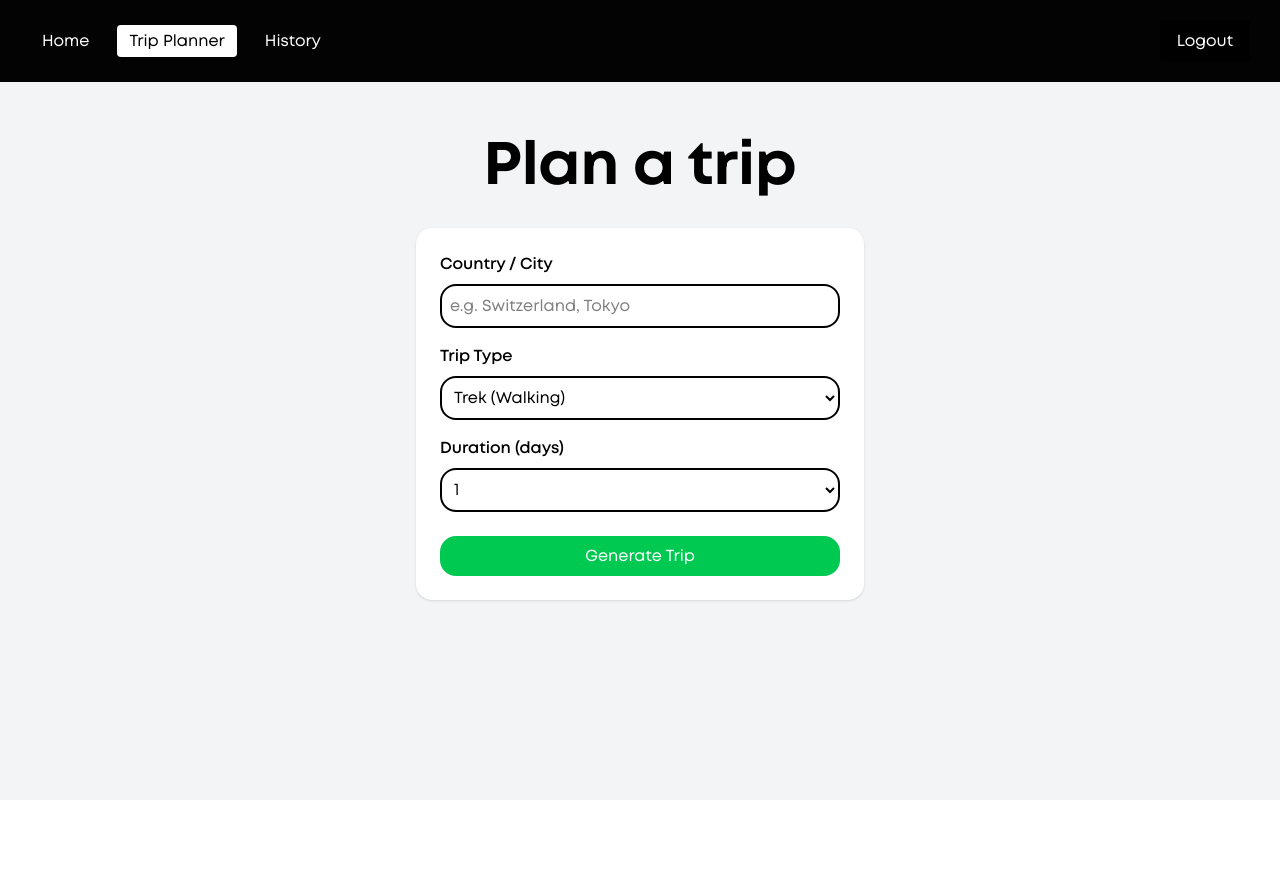
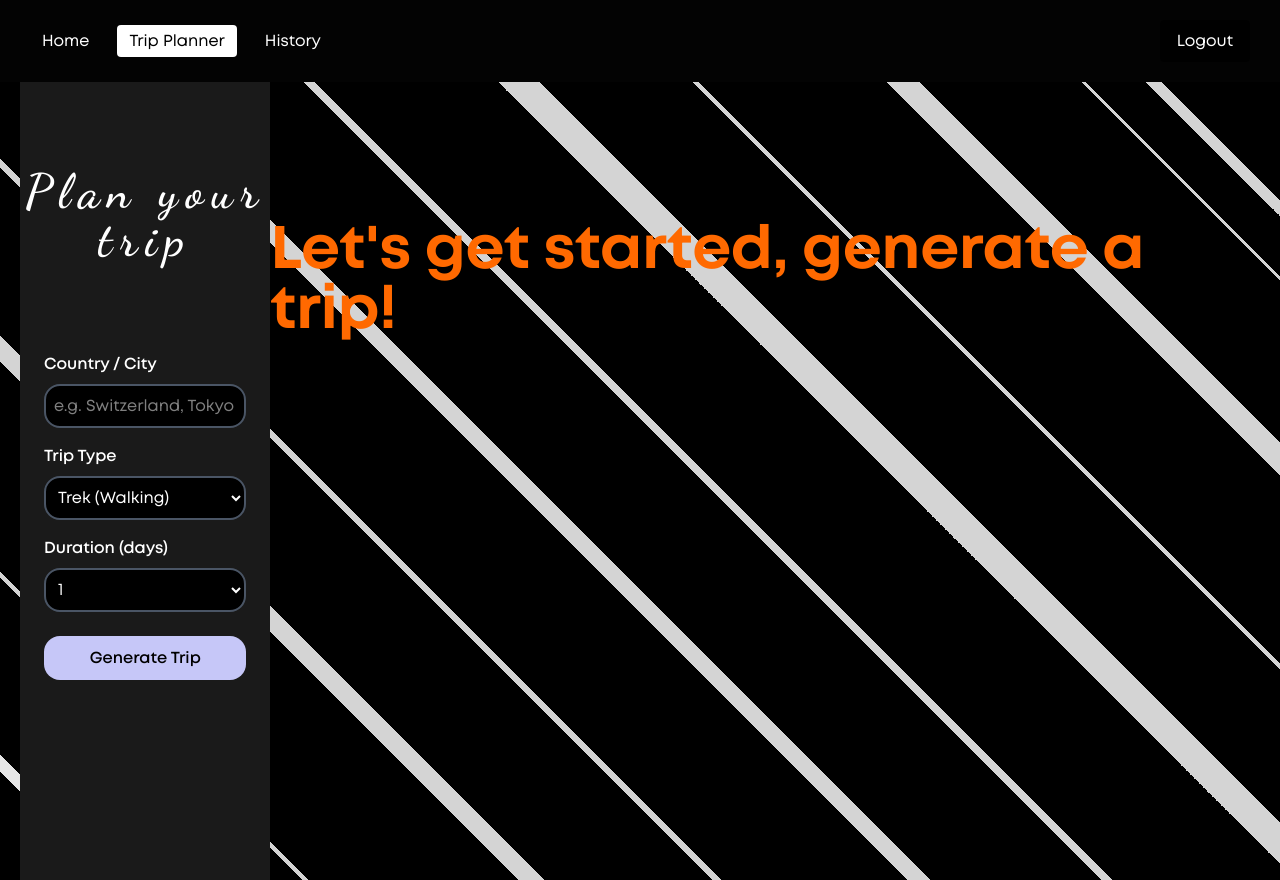
Before and after one commit to Ariel-Yitzhaki/Final-Project-WEB-dev, a Next.js app in the folder nextjs-app/: page /planning in a window 1280 px wide. Before the commit the page ends 800 px from the top, so only its background shows below. Built offline with nearby package versions, Linux system fonts and the light colour scheme.

Commit message:
UI changes for planning

```diff
--- a/nextjs-app/src/app/(main)/history/components/HistoryClient.js
+++ b/nextjs-app/src/app/(main)/history/components/HistoryClient.js
@@ -47,7 +47,7 @@
     return (
         <div className="min-h-screen bg-gray-100 p-8 pt-24">
             <div className="flex justify-center items-center mb-6 relative">
-                <h1 className="text-3xl font-bold text-center text-black">History</h1>
+                <h1 className="text-4xl font-bold text-center text-black" style={{ paddingTop: '40px', paddingBottom: '40px' }}>History</h1>
                 {/* Toggle delete mode - shows/hides delete buttons on cards */}
                 <button
                     onClick={() => setDeleteMode(!deleteMode)}
@@ -124,10 +124,10 @@
                             height: '475px',
                             position: 'absolute',
                             top: `${mapTop + 155}px`,
-                            left: 'calc(50% + 448px + 34px - 220px)',
+                            left: 'calc(50% + 448px + 34px - 85px)',
                             borderRadius: '18px',
                             overflow: 'hidden',
-                            border: '6px solid hsla(0, 23%, 98%, 0.82)',
+                            border: '3px solid hsla(0, 0%, 0%, 0.88)',
                             boxShadow: '0px 3px 25px rgba(0, 0, 0, 0.35)',
                             zIndex: 10,
                         }}>
--- a/nextjs-app/src/app/(main)/page.js
+++ b/nextjs-app/src/app/(main)/page.js
@@ -16,17 +16,17 @@
           backgroundPosition: 'center',
           backgroundRepeat: 'no-repeat'
         }}>
-        <h1 className="text-8xl font-bold text-black mb-8 px-8 py-4 rounded-2xl" style={{ backgroundColor: 'rgba(255, 255, 255, 0.9)' }}>מסלול טיולים אפקה 2026</h1>
+        <h1 className="text-8xl font-bold text-black mb-8 px-8 py-4 rounded-4xl border-4 border-black" style={{ backgroundColor: 'rgba(255, 255, 255, 0.9)' }}>מסלול טיולים אפקה 2026</h1>
         <div className="flex gap-20 mt-20">
           <Link
             href="/planning"
-            className="bg-blue-500 text-2xl text-white px-20 py-10 rounded hover:bg-blue-700"
+            className="bg-black text-2xl text-white font-bold px-20 py-10 rounded-2xl hover:bg-white hover:text-black border-2 border-black"
           >
             Plan a Trip
           </Link>
           <Link
             href="/history"
-            className="bg-gray-500 text-2xl text-white px-20 py-10 rounded hover:bg-gray-700"
+            className="bg-gray-500 text-2xl text-white font-bold px-20 py-10 rounded-2xl hover:bg-white hover:text-black border-2 border-gray-600"
           >
             Trip History
           </Link>
--- a/nextjs-app/src/app/(main)/planning/components/PlanningForm.js
+++ b/nextjs-app/src/app/(main)/planning/components/PlanningForm.js
@@ -8,24 +8,22 @@
     }, [tripType]);
 
     return (
-        <form onSubmit={onSubmit} className="max-w-md mx-auto bg-white p-6 rounded-2xl shadow">
+        <form onSubmit={onSubmit} className="p-6" style={{ backgroundColor: '#1A1A1A', paddingTop: '80px' }}>
             {/* Location input */}
-            <label className="block mb-2 text-black font-semibold">Country / City</label>
+            <label className="block mb-2 text-white font-semibold">Country / City</label>
             <input type="text" value={location} onChange={(e) => setLocation(e.target.value)}
-                className="w-full p-2 mb-4 border-2 rounded-2xl text-black" placeholder="e.g. Switzerland, Tokyo" required />
-
+                className="w-full p-2 mb-4 border-2 border-gray-600 rounded-2xl text-white bg-black" placeholder="e.g. Switzerland, Tokyo" required />
             {/* Trip type selector */}
-            <label className="block mb-2 text-black font-semibold">Trip Type</label>
+            <label className="block mb-2 text-white font-semibold">Trip Type</label>
             <select value={tripType} onChange={(e) => setTripType(e.target.value)}
-                className="w-full p-2 mb-4 border-2 rounded-2xl text-black">
+                className="w-full p-2 mb-4 border-2 border-gray-600 rounded-2xl text-white bg-black">
                 <option value="trek">Trek (Walking)</option>
                 <option value="cycling">Cycling</option>
             </select>
-
             {/* Duration input - cycling requires minimum 2 days */}
-            <label className="block mb-2 text-black font-semibold">Duration (days)</label>
+            <label className="block mb-2 text-white font-semibold">Duration (days)</label>
             <select value={days} onChange={(e) => setDays(Number(e.target.value))}
-                className="w-full p-2 mb-4 border-2 rounded-2xl text-black" required>
+                className="w-full p-2 mb-4 border-2 border-gray-600 rounded-2xl text-white bg-black" required>
                 {tripType === "cycling" ? (
                     <>
                         <option value={2}>2</option>
@@ -40,7 +38,10 @@
                 )}
             </select>
             <button type="submit" disabled={loading}
-                className="w-full bg-green-500 text-white p-2 rounded-2xl hover:bg-green-600 disabled:bg-gray-400 mt-2">
+                className="w-full text-black font-semibold p-2 rounded-2xl disabled:bg-gray-400 mt-2 transition-all border-2 border-transparent"
+                style={{ backgroundColor: loading ? 'orange' : '#C6C7F8' }}
+                onMouseEnter={(e) => { if (!loading) { e.target.style.backgroundColor = '#8e8fd3'; e.target.style.borderColor = 'white'; } }}
+                onMouseLeave={(e) => { if (!loading) { e.target.style.backgroundColor = '#C6C7F8'; e.target.style.borderColor = 'transparent'; } }}>
                 {loading ? "Generating..." : "Generate Trip"}
             </button>
         </form>
--- a/nextjs-app/src/app/(main)/planning/error.js
+++ b/nextjs-app/src/app/(main)/planning/error.js
@@ -1,9 +1,12 @@
 "use client";
+import { Dancing_Script } from 'next/font/google';
+const dancingScript = Dancing_Script({ weight: '400', subsets: ['latin'] });
+
 // Error UI shown when planning page fails to load
 export default function PlanningError({ error, reset }) {
     return (
-        <div className="min-h-screen bg-gray-100 p-8 pt-24">
-            <h1 className="text-6xl font-bold mb-6 text-center text-black mt-10">Plan a trip</h1>
+        <div style={{ paddingTop: '80px', backgroundColor: '#000000', minHeight: '100vh' }}>
+            <h1 className={`${dancingScript.className} text-5xl text-center text-white py-2`} style={{ letterSpacing: '8px' }}>Plan your trip</h1>
             <p className="text-red-500 text-center mb-4">{error.message || "Something went wrong"}</p>
             {/* reset() re-renders the page segment, retrying the load */}
             <div className="text-center">
--- a/nextjs-app/src/app/(main)/planning/loading.js
+++ b/nextjs-app/src/app/(main)/planning/loading.js
@@ -1,9 +1,12 @@
 // Loading UI shown while planning page loads
+import { Dancing_Script } from 'next/font/google';
+const dancingScript = Dancing_Script({ weight: '400', subsets: ['latin'] });
+
 export default function PlanningLoading() {
     return (
-        <div className="min-h-screen bg-gray-100 p-8 pt-24">
-            <h1 className="text-6xl font-bold mb-6 text-center text-black mt-10">Plan a trip</h1>
-            <p className="text-center text-black">Loading Trip Generator...</p>
+        <div style={{ paddingTop: '80px', backgroundColor: '#000000', minHeight: '100vh' }}>
+            <h1 className={`${dancingScript.className} text-5xl text-center text-white py-2`} style={{ letterSpacing: '8px' }}>Plan your trip</h1>
+            <p className="text-center text-gray-400">Loading Trip Generator...</p>
         </div>
     );
 }
--- a/nextjs-app/src/app/(main)/planning/page.js
+++ b/nextjs-app/src/app/(main)/planning/page.js
@@ -5,6 +5,9 @@
 import PlanningForm from "./components/PlanningForm";
 import TripResults from "./components/TripResults";
 import dynamic from "next/dynamic";
+import { Dancing_Script } from 'next/font/google';
+
+const dancingScript = Dancing_Script({ weight: '600', subsets: ['latin'] });
 const TripMap = dynamic(() => import("@/components/TripMap"), { ssr: false });
 
 export default function PlanningPage() {
@@ -19,8 +22,10 @@
     const [weather, setWeather] = useState(null);
     const [image, setImage] = useState(null);
     const [saved, setSaved] = useState(false);
+    const [hasGenerated, setHasGenerated] = useState(false);
 
     async function handleSubmit(e) {
+        setHasGenerated(true);
         e.preventDefault();
         setLoading(true);
         setError("");
@@ -65,25 +70,70 @@
     }
 
     return (
-        <>
-            <div className="min-h-screen bg-gray-100 p-8 pt-24">
-                <h1 className="text-6xl font-bold mb-6 text-center text-black mt-10">Plan a trip</h1>
-                <div className="mt-8">
+        <div style={{
+            backgroundColor: '#000000',
+            backgroundImage: `linear-gradient(45deg,
+                transparent 5%, rgba(255,255,255,0.9) 5%, rgba(255,255,255,0.9) 5.8%,
+                transparent 5.8%, transparent 14%, rgba(255, 255, 255, 0.83) 14%, rgba(255,255,255,0.83) 14.3%,
+                transparent 14.3%, transparent 24%, rgba(255,255,255,0.83) 24%, rgba(255,255,255,0.83) 25.2%,
+                transparent 25.2%, transparent 33%, rgba(255,255,255,0.83) 33%, rgba(255,255,255,0.83) 33.4%,
+                transparent 33.4%, transparent 42%, rgba(255,255,255,0.83) 42%, rgba(255,255,255,0.83) 43.1%,
+                transparent 43.1%, transparent 51%, rgba(255,255,255,0.83) 51%, rgba(255,255,255,0.83) 51.5%,
+                transparent 51.5%, transparent 60%, rgba(255,255,255,0.83) 60%, rgba(255,255,255,0.83) 61.9%,
+                transparent 61.9%, transparent 69%, rgba(255,255,255,0.83) 69%, rgba(255,255,255,0.83) 69.3%,
+                transparent 69.3%, transparent 78%, rgba(255,255,255,0.83) 78%, rgba(255,255,255,0.83) 79.5%,
+                transparent 79.5%, transparent 87%, rgba(255,255,255,0.83) 87%, rgba(255,255,255,0.83) 87.2%,
+                transparent 87.2%, transparent 90%, rgba(255,255,255,0.83) 90%, rgba(255,255,255,0.83) 90.7%,
+                transparent 90.7%
+            )`,
+            minHeight: '100vh',
+        }}>
+            <div style={{
+                left: '0.04%',
+                right: '0.04%',
+                bottom: '0.09%',
+                display: 'flex',
+                paddingTop: '80px',
+            }}>
+                {/* Left panel - Planning Form */}
+                <div style={{
+                    position: 'relative',
+                    width: '19.57%',
+                    minHeight: '100vh',
+                    marginLeft: '20px',
+                    backgroundColor: '#1A1A1A',
+                    overflow: 'hidden',
+                }}>
+                    <h1 className={`${dancingScript.className} text-5xl text-center text-white py-2`} style={{ letterSpacing: '8px', marginTop: '80px' }}>Plan your trip</h1>
                     <PlanningForm {...{ location, setLocation, tripType, setTripType, days, setDays, loading }} onSubmit={handleSubmit} />
+                </div>
+
+                {/* Right panel - Results area */}
+                <div style={{
+                    flex: 1,
+                    minHeight: 'calc(100vh - 80px)',
+                    position: 'relative',
+                    backgroundColor: 'transparent',
+                }}>
+                    {!hasGenerated && (
+                        <div className="flex items-center justify-center h-full" style={{ paddingBottom: '400px' }}>
+                            <p className="font-bold text-orange-500 text-6xl">Let's get started, generate a trip!</p>
+                        </div>
+                    )}
                     {error && <p className="text-red-500 text-center mt-4">{error}</p>}
                     {result && (
-                        <div className="relative">
-                            <TripResults {...{ result, resultTripType, image, weather, saved }} onApprove={handleApprove} />
-                            {/* Map positioned to the right of the results card */}
+                        <div className="p-8 flex gap-6 items-start w-full">
+                            <div className="min-w-0" style={{ width: '1100px' }}>
+                                <TripResults {...{ result, resultTripType, image, weather, saved }} onApprove={handleApprove} />
+                            </div>
                             <div style={{
-                                width: '600px',
-                                height: '475px',
-                                position: 'absolute',
-                                top: '85px',
-                                left: 'calc(50% + 448px + 34px - 230px)',
-                                borderRadius: '18px',
+                                width: '800px',
+                                minWidth: '600px',
+                                height: '800px',
+                                marginTop: '2rem',
+                                borderRadius: '32px',
                                 overflow: 'hidden',
-                                border: '6px solid hsla(0, 23%, 98%, 0.82)',
+                                border: '3px solid hsl(0, 20%, 98%)',
                                 boxShadow: '0px 3px 25px rgba(0, 0, 0, 0.35)',
                                 zIndex: 10,
                             }}>
@@ -97,6 +147,6 @@
                     )}
                 </div>
             </div>
-        </>
+        </div>
     );
 }
--- a/nextjs-app/src/components/LocationImage.js
+++ b/nextjs-app/src/components/LocationImage.js
@@ -11,7 +11,7 @@
                 width={800}
                 height={400}
                 className="w-full object-cover border-2 border-gray-400 rounded-2xl"
-                style={{ height: '400px', maxWidth: '80%' }}
+                style={{ height: '400px', maxWidth: '100%' }}
             />
             {/* Unsplash requires photographer credit */}
             <p className="text-gray-500 text-xs mt-1">Photo by {image.credit} on Unsplash</p>
--- a/nextjs-app/src/components/RouteDayList.js
+++ b/nextjs-app/src/components/RouteDayList.js
@@ -4,7 +4,7 @@
     return (
         <div>
             {routes.map((route, i) => (
-                <div key={i} className="mb-4 p-4 rounded">
+                <div key={i} className={`mb-4 p-4 rounded ${i < routes.length - 1 ? 'border-b border-gray-300' : ''}`}>
                     <h3 className="font-black text-black">
                         Day {route.day}: &nbsp;{route.start}{showEnd && tripType !== "trek" && route.end ? ` → ${route.end}` : ''}
                     </h3>
--- a/nextjs-app/src/components/WeatherForecast.js
+++ b/nextjs-app/src/components/WeatherForecast.js
@@ -29,7 +29,7 @@
                             </p>
                             {/* Temp + description at bottom right */}
                             <div className="flex flex-col items-end">
-                                <p className="font-black text-black" style={{ fontSize: '22px', lineHeight: '11px' }}>{day.temp}°C</p>
+                                <p className="font-black text-black" style={{ fontSize: '22px', lineHeight: '20px' }}>{day.temp}°C</p>
                                 <p className="text-black" style={{ fontSize: '11px', lineHeight: '20px', fontWeight: 350 }}>{day.description}</p>
                             </div>
                         </div>
--- a/nextjs-app/src/middleware.js
+++ b/nextjs-app/src/middleware.js
@@ -1,3 +1,4 @@
+// Middleware (Next.js 16 uses "proxy" as the file convention for middleware)
 // Middleware that checks JWT token on every page request
 // Also handles silent token refresh when token is close to expiring
 import { NextResponse } from 'next/server';
```
Also changed, not shown: nextjs-app/src/app/(main)/planning/components/TripResults.js (+6 -3 lines), nextjs-app/src/components/TripContentLayout.js (line endings or trailing spaces), 1 other file (tests, documents, lock files or other folders).
